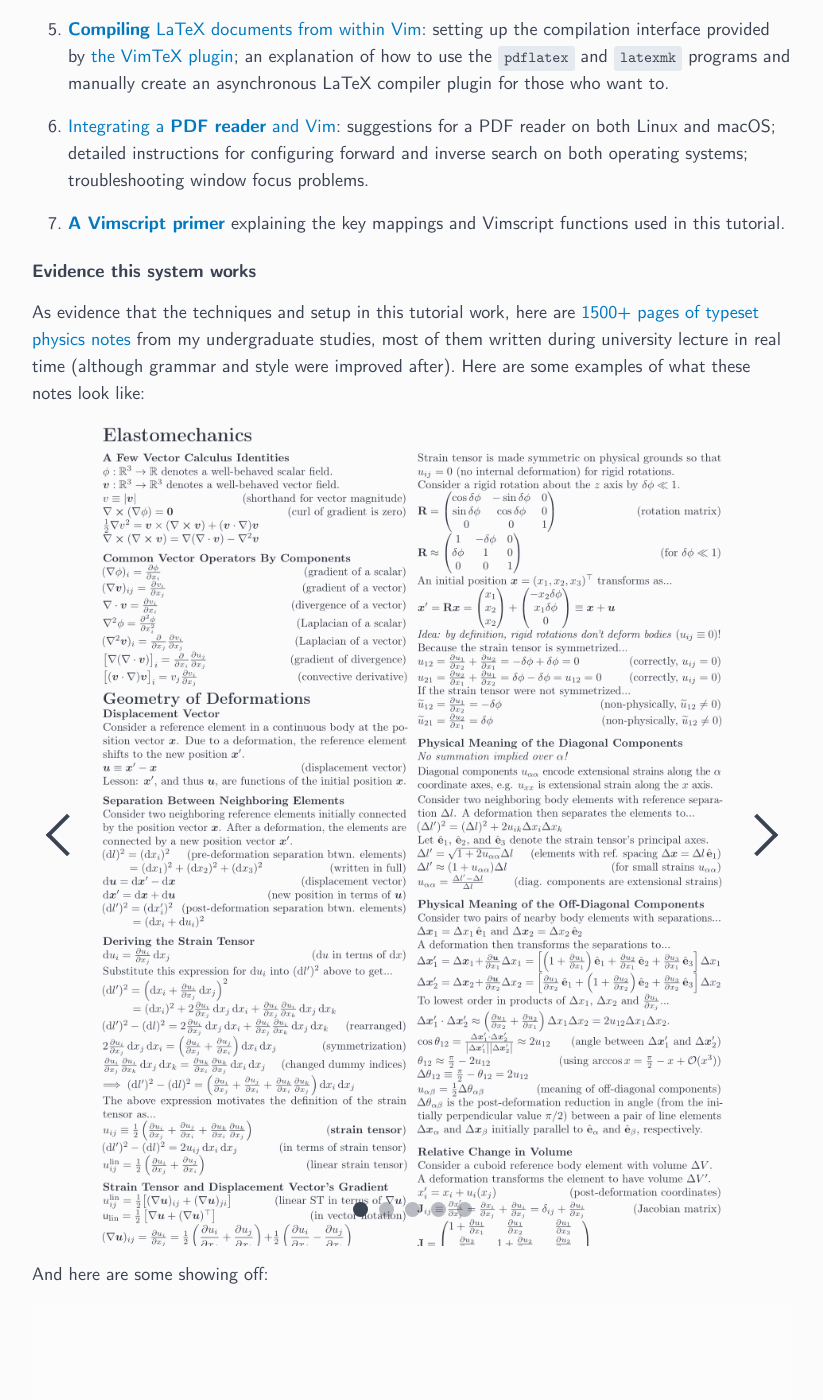
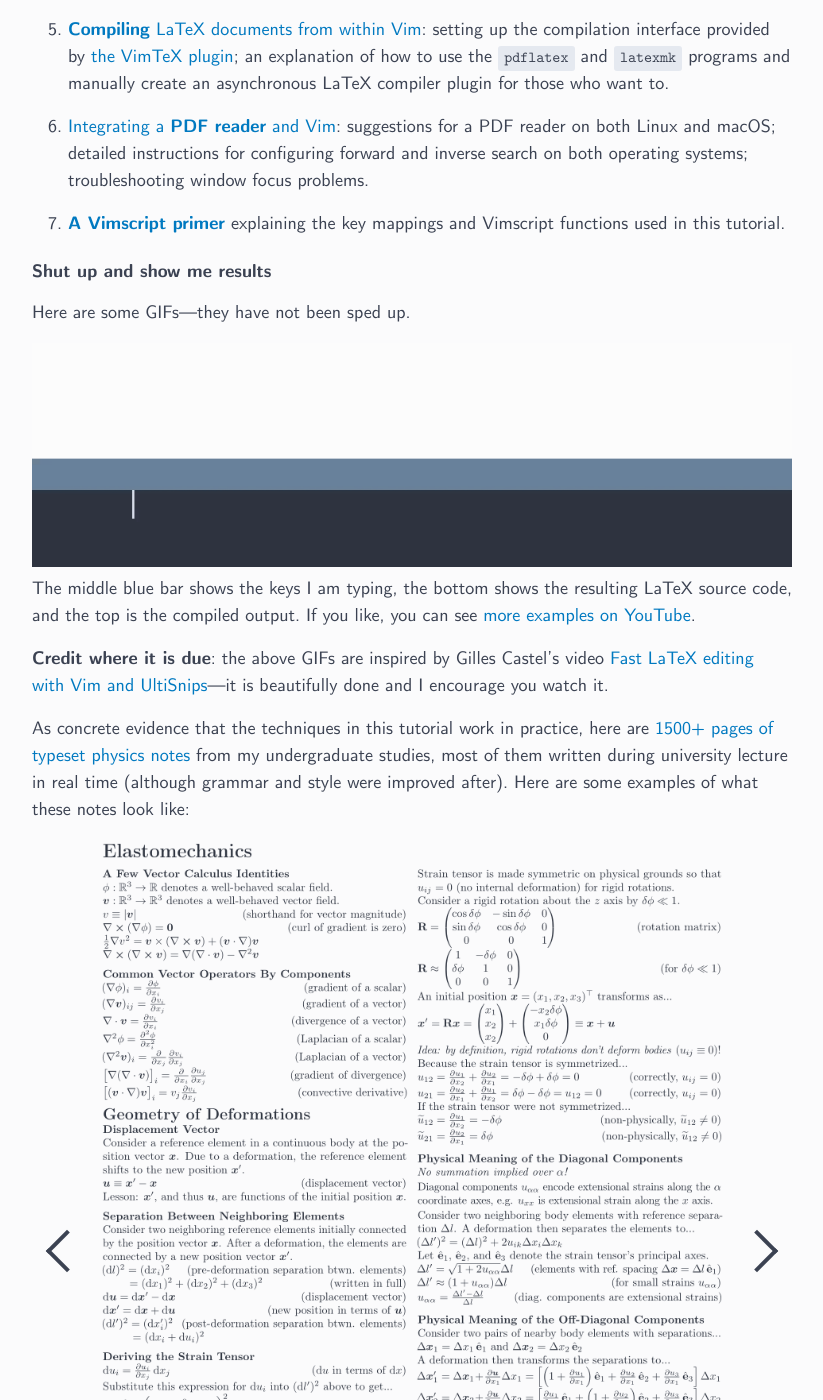
Before and after one commit to ejmastnak/ejmastnak.github.io, a Jekyll site: the page built from tutorials/vim-latex/intro.md, in a window 1280 px wide and 1400 px high, scrolled down 787 px. Shown: the whole window, without its empty margins (228-1051 px from the left). Built offline with Jekyll 4.4.1, drawn with Linux system fonts in a browser that asks for light colours.

Commit message:
Improve evidence section
- Add (placeholder) GIF of fast editing with rendered output
- Add (placeholder) link to YouTube for more videos
- Add credit to Gilles for GIF format
- Slight improvements in wording

```diff
--- a/tutorials/vim-latex/intro.md
+++ b/tutorials/vim-latex/intro.md
@@ -39,22 +39,18 @@ It is intended for anyone who...
 
 1. [**A Vimscript primer**]({% link tutorials/vim-latex/vimscript.md %}) explaining the key mappings and Vimscript functions used in this tutorial.
 
-#### Evidence this system works
-As evidence that the techniques and setup in this tutorial work, here are [1500+ pages of typeset physics notes](https://ejmastnak.github.io/fmf.html) from my undergraduate studies, most of them written during university lecture in real time (although grammar and style were improved after).
+#### Shut up and show me results
+Here are some GIFs---they have not been sped up.
+<image src="/assets/images/vim-latex/show-off/gauss.gif" alt="Writing LaTeX quickly" />
+The middle blue bar shows the keys I am typing, the bottom shows the resulting LaTeX source code, and the top is the compiled output.
+If you like, you can see [more examples on YouTube](https://www.youtube.com/embed/a7gpx0h-BuU).
+
+**Credit where it is due**: the above GIFs are inspired by Gilles Castel's video [Fast LaTeX editing with Vim and UltiSnips](https://www.youtube.com/embed/a7gpx0h-BuU)---it is beautifully done and I encourage you watch it.
+
+As concrete evidence that the techniques in this tutorial work in practice, here are [1500+ pages of typeset physics notes](https://ejmastnak.github.io/fmf.html) from my undergraduate studies, most of them written during university lecture in real time (although grammar and style were improved after).
 Here are some examples of what these notes look like:
 
 {% include carousel.html height="108.1" unit="%" duration="600" number="1" %}
-
-And here are some showing off:
-
-<image src="/assets/images/vim-latex/show-off/gauss.gif" alt="Writing LaTeX quickly" />
-
-<div>
-  <div style="position:relative;padding-top:56.25%;">
-  <iframe src="https://www.youtube.com/embed/a7gpx0h-BuU" title="Fast LaTeX" frameborder="0" allowfullscreen
-  style="position:absolute;top:0;left:0;width:100%;height:100%;"></iframe>
-  </div>
-</div>
 
 #### Written with beginners in mind
 The series is written with the voice, format, notation, and explanation style I would have liked to have read if I were once again an inexperienced undergraduate learning the material for the first time myself.
```
